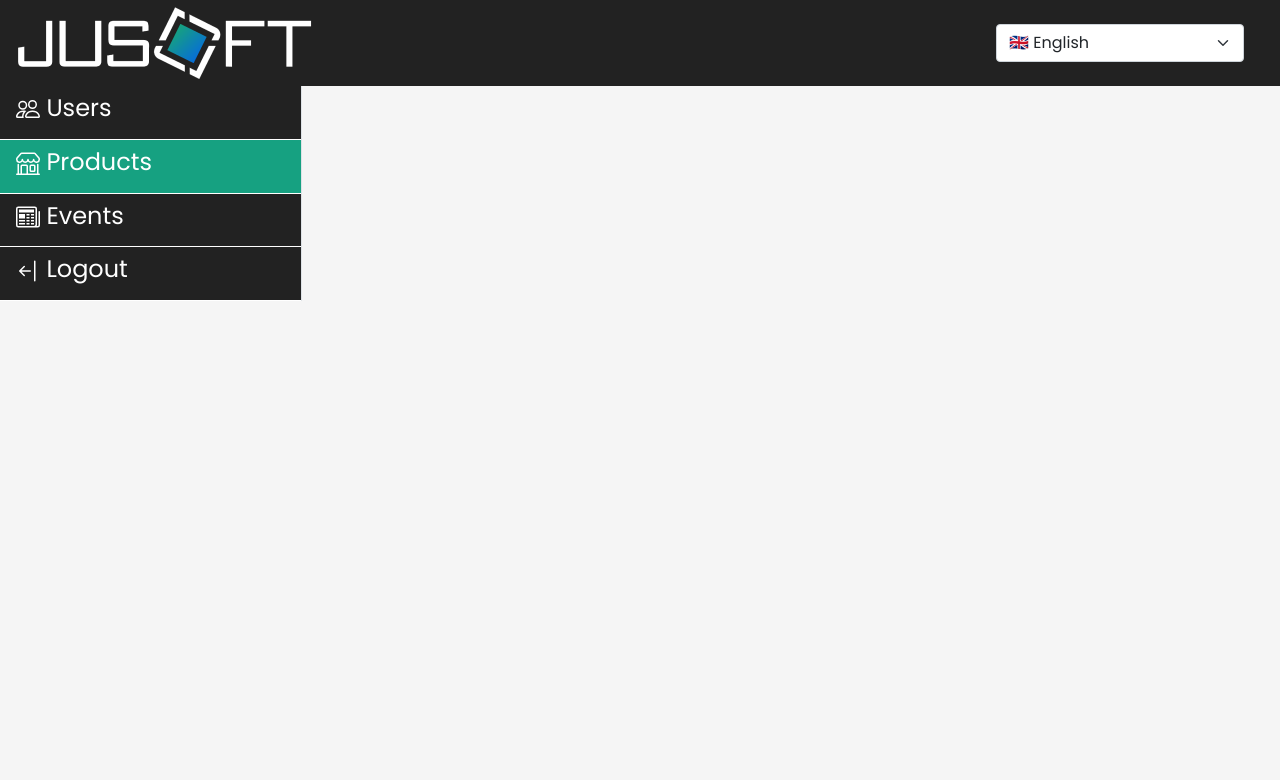
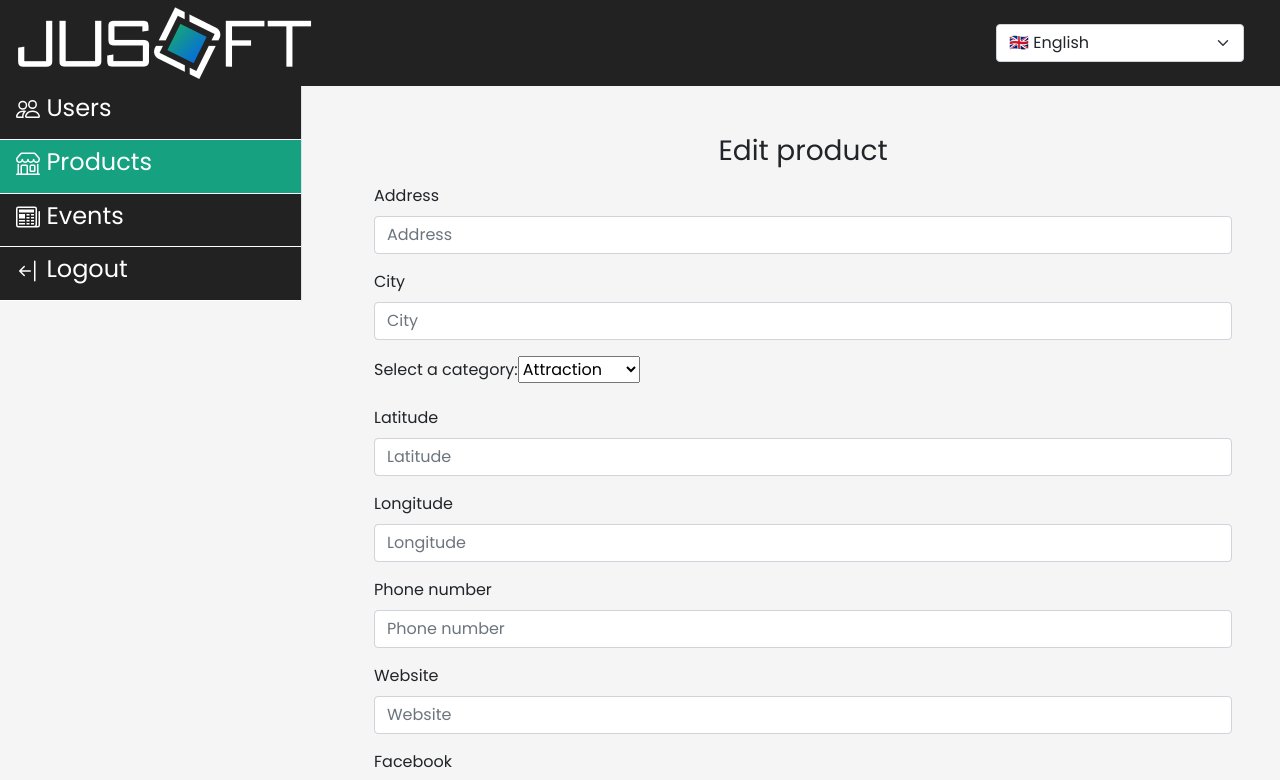
Before and after one commit to flowacademyhu/iota-vajdasag-brand, a React (Create React App) app in the folder frontend/: page /super-admin/items/newItem in a window 1280 px wide. Shown: the top 780 px of the page. Built offline with nearby package versions, Linux system fonts and the light colour scheme; sample sign-in values are in the browser's storage.

Commit message:
add renderHandler function

```diff
--- a/frontend/src/pages/AddAndEditProductPage.js
+++ b/frontend/src/pages/AddAndEditProductPage.js
@@ -30,6 +30,10 @@ const AddAndEditProductPage = () => {
     }
   }, [productId, type])
 
+  const renderHandler = () => {
+    return type === "add" || product ? true : false
+  }
+
   const handleSubmit = async (newProductValues) => {
     if (type === "update") {
       try {
@@ -55,7 +59,7 @@ const AddAndEditProductPage = () => {
   }
 
   return (
-    product && (
+    renderHandler() && (
       <div className="m-5">
         <Formik
           initialValues={product}
```
